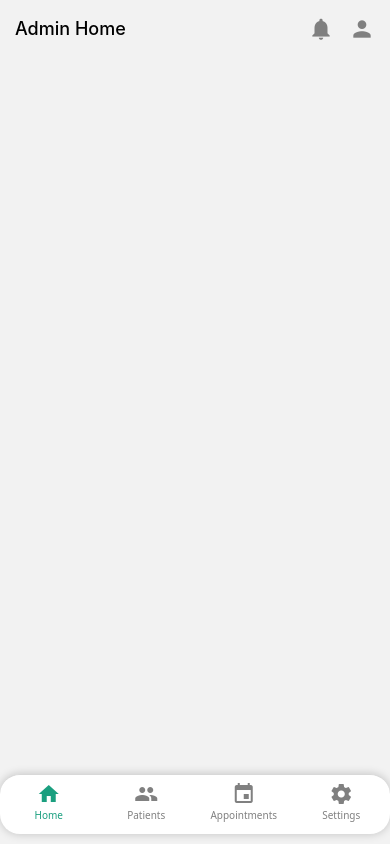
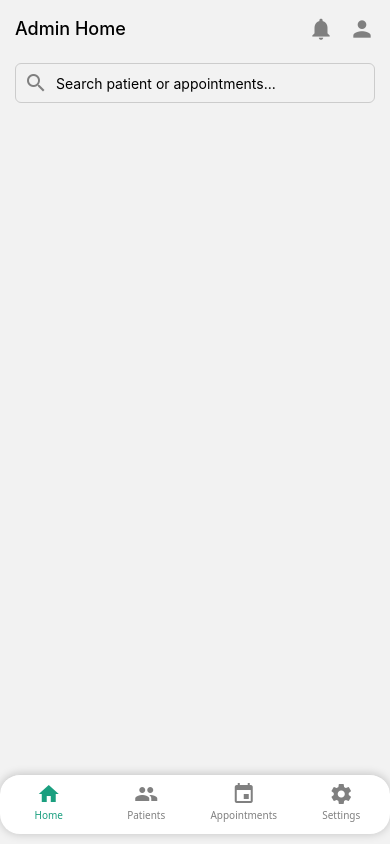
Before and after one commit to kavya581267/doctorsapp, a React Native app: screen /Mainscreen in a window 390 px wide. Built offline with nearby package versions, Linux system fonts and the light colour scheme.

Commit message:
search bar

```diff
--- a/components/admin/HomeScreen.js
+++ b/components/admin/HomeScreen.js
@@ -1,9 +1,11 @@
-import React from "react";
+import React, { useState } from "react";
 import styles from "../styles/homeScreenStyle"
-import { View, Text, SafeAreaView ,Image} from "react-native";
+import { View, Text, SafeAreaView ,TextInput} from "react-native";
 import { MaterialIcons } from "@expo/vector-icons";
 
 export default function HomeScreen() {
+
+    const [searchText,setSearchText]=useState("");
     return (
         <SafeAreaView>
             <View style={styles.container}>
@@ -15,7 +17,12 @@ export default function HomeScreen() {
                         <MaterialIcons name="notifications" size={26} color="grey"></MaterialIcons>
                         <MaterialIcons style={styles.margin} name="person" size={26} color="grey"></MaterialIcons>
                     </View>
+                </View>
 
+
+                <View style={styles.searchContainer}>
+                    <MaterialIcons style={styles.iconMargin} name="search" size={24} color="grey"></MaterialIcons>
+                    <TextInput style={styles.searchInput} value={searchText} onChangeText={setSearchText} placeholder="Search patient or appointments..."></TextInput>
                 </View>
 
 
--- a/components/styles/homeScreenStyle.js
+++ b/components/styles/homeScreenStyle.js
@@ -8,7 +8,8 @@ export default StyleSheet.create({
     headerContainer:{
         flexDirection:"row",
         justifyContent:"space-between",
-        alignItems:"center"
+        alignItems:"center",
+        marginBottom:20
     },
     headerText:{
         fontSize:18,
@@ -21,5 +22,20 @@ export default StyleSheet.create({
     },
     margin:{
        marginLeft:15
+    },
+    iconMargin:{
+       marginRight:8,
+       marginLeft:8
+    },
+    searchContainer:{
+        flexDirection:"row",
+        borderWidth:1,
+        borderColor:"#CCC",
+       borderRadius:6,
+       height:40,
+       alignItems:"center",
+    },
+    searchInput:{
+       width:"100%"
     }
 })
```
